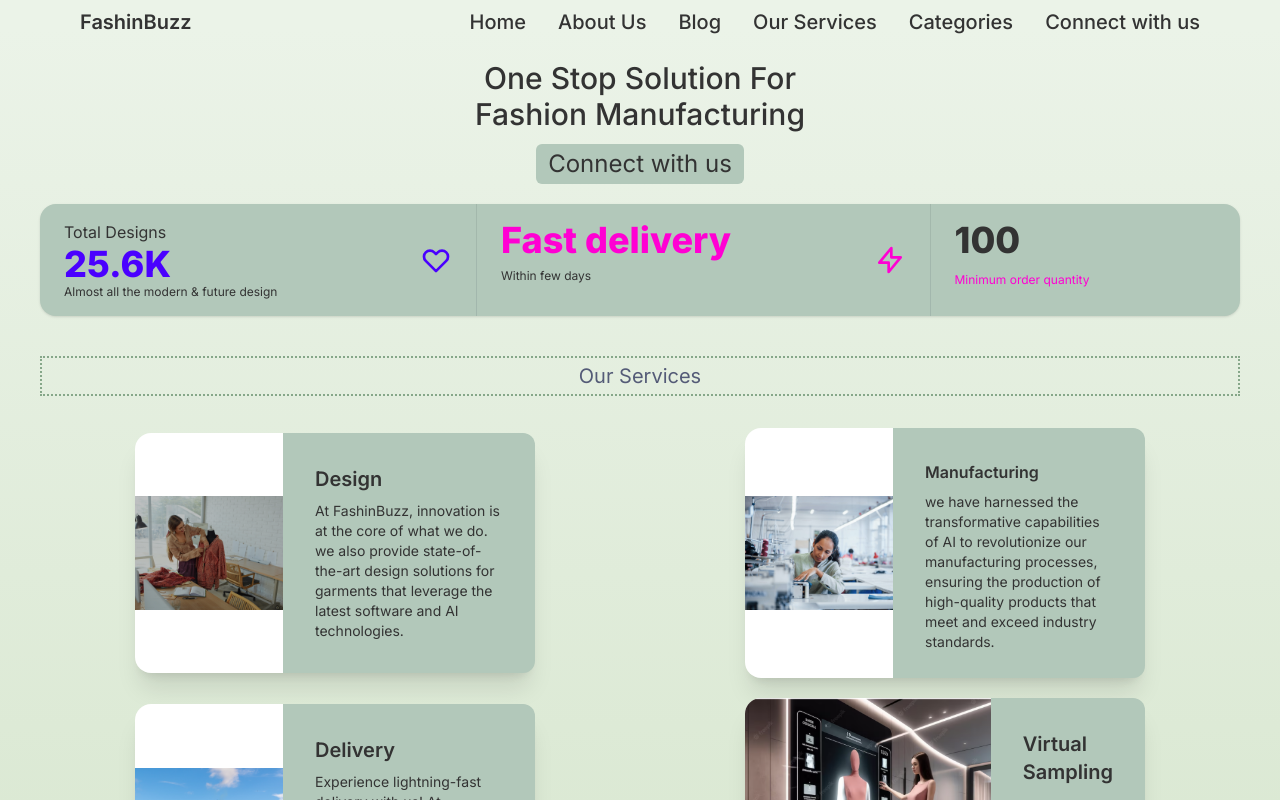
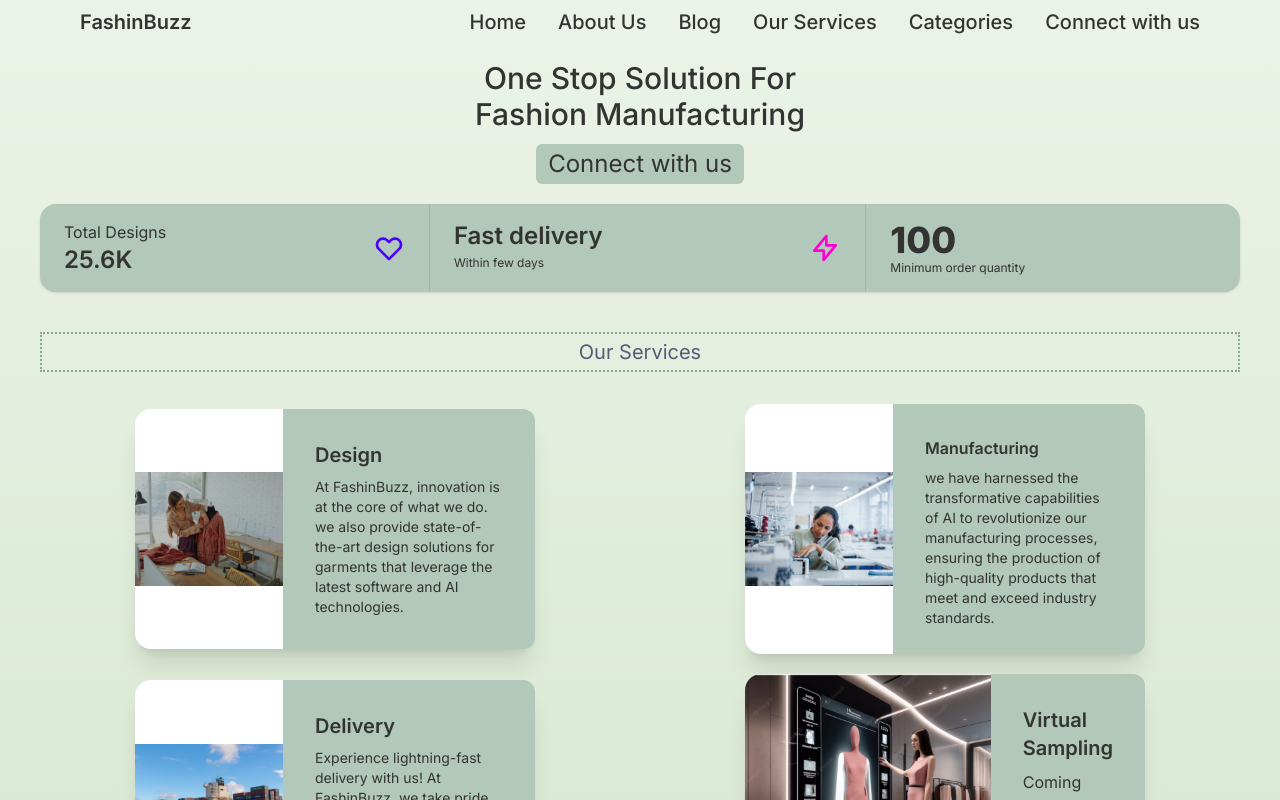
Before and after one commit to AtharvaMistry/fashinbuzz-next, a Next.js app: page / in a window 1280 px wide. Shown: the top 800 px of the page. Built offline with nearby package versions, Linux system fonts and the light colour scheme.

Commit message:
latest changes

```diff
--- a/app/page.js
+++ b/app/page.js
@@ -218,21 +218,20 @@
                 <svg xmlns="http://www.w3.org/2000/svg" fill="none" viewBox="0 0 24 24" className="inline-block w-8 h-8 stroke-current"><path strokeLinecap="round" strokeLinejoin="round" strokeWidth="2" d="M4.318 6.318a4.5 4.5 0 000 6.364L12 20.364l7.682-7.682a4.5 4.5 0 00-6.364-6.364L12 7.636l-1.318-1.318a4.5 4.5 0 00-6.364 0z"></path></svg>
               </div>
               <div className="stat-title text-[#333333]">Total Designs</div>
-              <div className="stat-value text-primary">25.6K</div>
-              <div className="stat-desc text-[#333333]">Almost all the modern & future design</div>
+              <div className="text-[#333333] text-2xl font-semibold">25.6K</div>
             </div>
 
             <div className="stat">
               <div className="stat-figure text-secondary">
                 <svg xmlns="http://www.w3.org/2000/svg" fill="none" viewBox="0 0 24 24" className="inline-block w-8 h-8 stroke-current"><path strokeLinecap="round" strokeLinejoin="round" strokeWidth="2" d="M13 10V3L4 14h7v7l9-11h-7z"></path></svg>
               </div>
-              <div className="stat-value text-secondary">Fast delivery</div>
+              <div className="text-[#333333] text-2xl font-semibold">Fast delivery</div>
               <div className="stat-desc text-[#333333]">Within few days</div>
             </div>
 
             <div className="stat">
               <div className="stat-value text-[#333333]">100</div>
-              <div className="stat-desc text-secondary">Minimum order quantity</div>
+              <div className="stat-desc text-[#333333]">Minimum order quantity</div>
             </div>
 
           </div>
```
